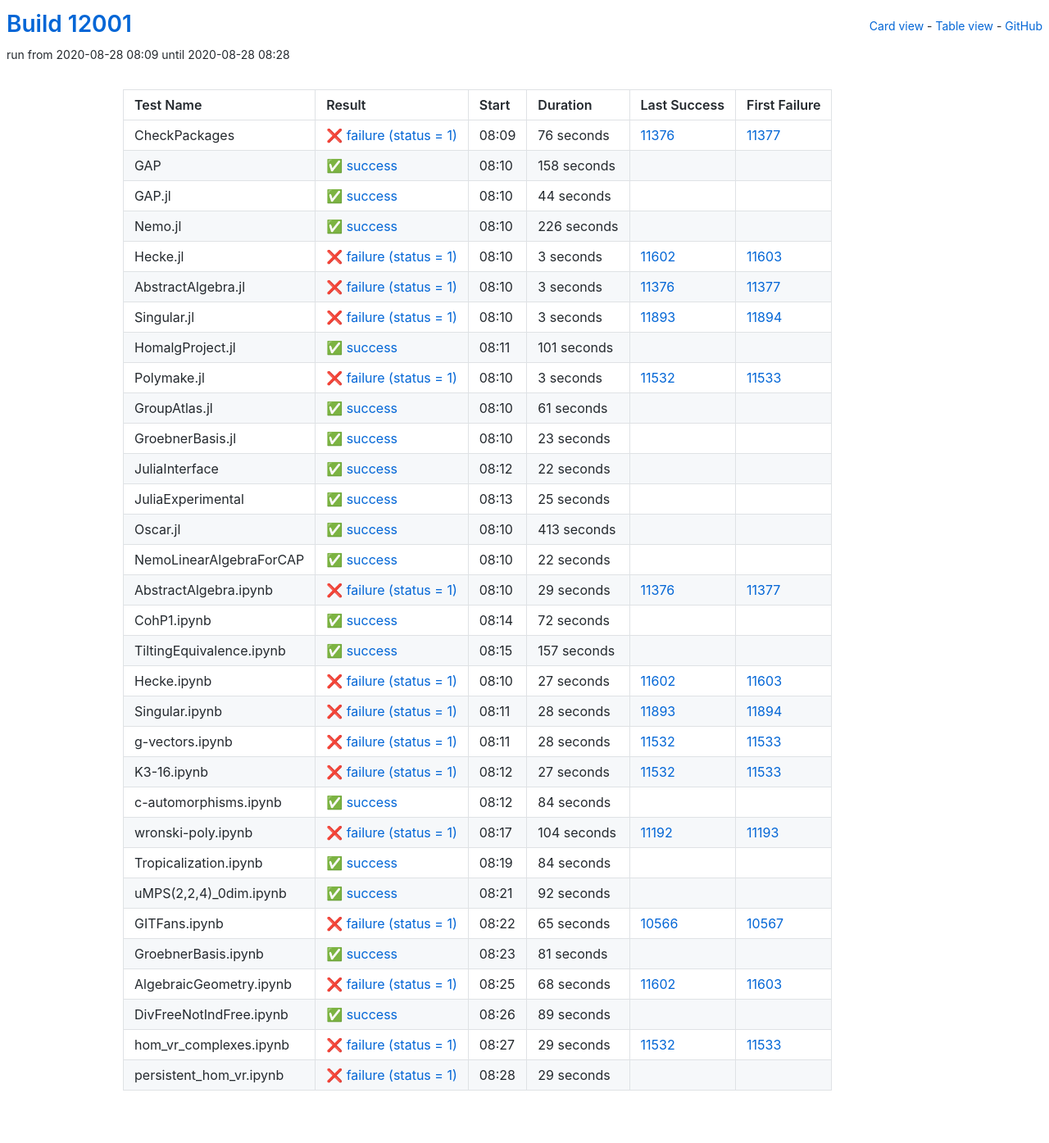
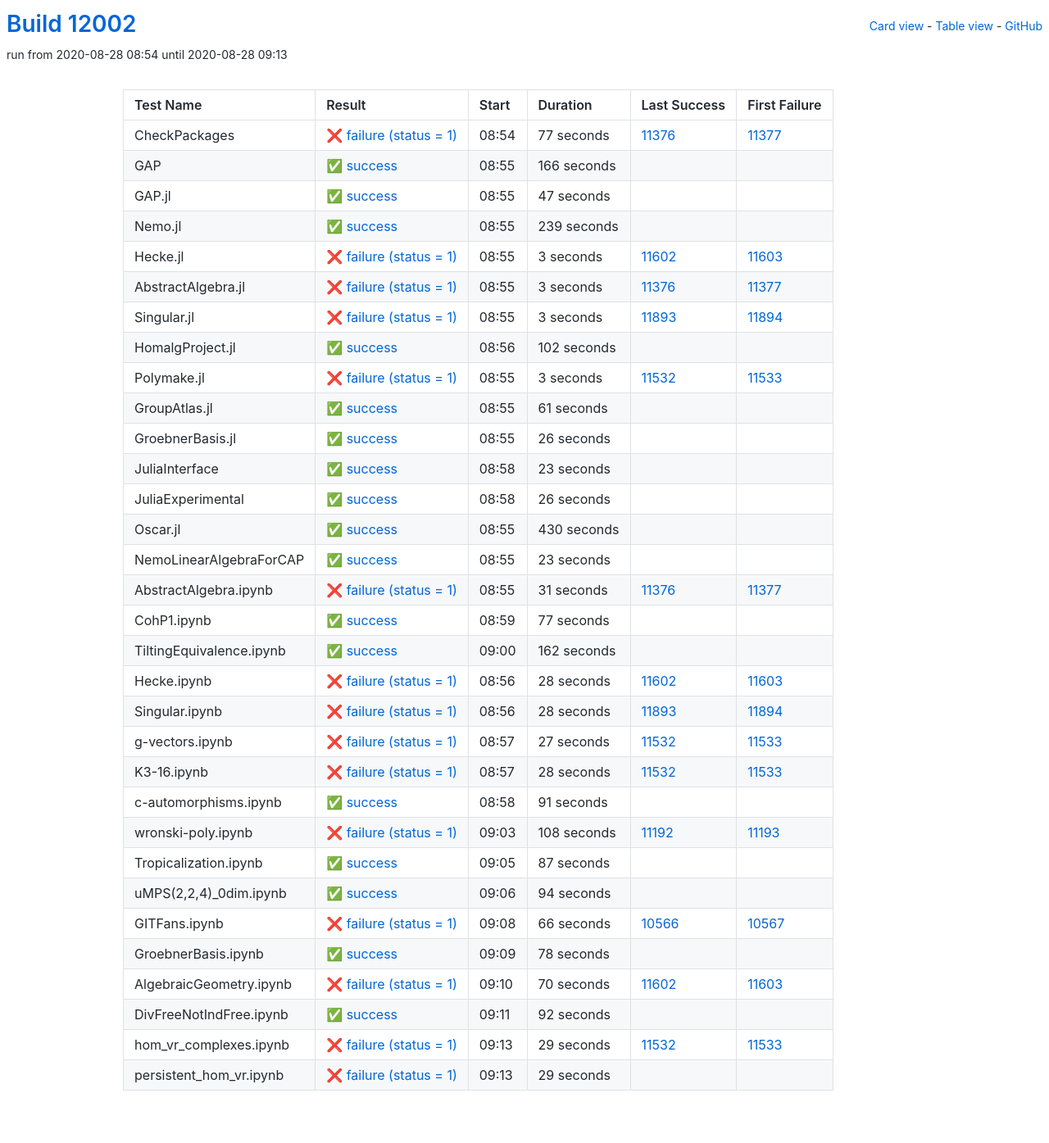
Before and after one commit to oscar-system/oscar-ci-status, a Jekyll site: the page built from table.html, in a window 1280 px wide. Shown: the whole page at 82% size. Built offline with Jekyll 4.4.1, drawn with Linux system fonts in a browser that asks for light colours.

Commit message:
Build #12002

```diff
--- a/_data/ci.yml
+++ b/_data/ci.yml
@@ -1,6 +1,6 @@
 ---
-build: 12001
-build_url: https://oscarci.mathematik.uni-kl.de/job/oscar/12001/
+build: 12002
+build_url: https://oscarci.mathematik.uni-kl.de/job/oscar/12002/
 job: oscar
 organization: oscar-system
 repo: oscar-ci-status
@@ -8,56 +8,56 @@
 tests:
 - name: CheckPackages
   id: checkpackages
-  log: https://oscarci.mathematik.uni-kl.de/job/oscar/12001/artifact/logs/build-12001/CheckPackages.log
-  start: 2020-08-28 08:09
+  log: https://oscarci.mathematik.uni-kl.de/job/oscar/12002/artifact/logs/build-12002/CheckPackages.log
+  start: 2020-08-28 08:54
   success: false
   exitcode: 1
   status: failure
-  duration: 76
+  duration: 77
   last_success: 11376
   last_success_url: https://oscarci.mathematik.uni-kl.de/job/oscar/11376/
   first_failure: 11377
   first_failure_url: https://oscarci.mathematik.uni-kl.de/job/oscar/11377/
 - name: GAP
   id: gap
-  log: https://oscarci.mathematik.uni-kl.de/job/oscar/12001/artifact/logs/build-12001/GAP.log
-  start: 2020-08-28 08:10
+  log: https://oscarci.mathematik.uni-kl.de/job/oscar/12002/artifact/logs/build-12002/GAP.log
+  start: 2020-08-28 08:55
   success: true
   exitcode: 0
   status: success
-  duration: 158
+  duration: 166
   last_success: false
   last_success_url:
   first_failure: false
   first_failure_url:
 - name: GAP.jl
   id: gap-jl
-  log: https://oscarci.mathematik.uni-kl.de/job/oscar/12001/artifact/logs/build-12001/GAP.jl.log
-  start: 2020-08-28 08:10
+  log: https://oscarci.mathematik.uni-kl.de/job/oscar/12002/artifact/logs/build-12002/GAP.jl.log
+  start: 2020-08-28 08:55
   success: true
   exitcode: 0
   status: success
-  duration: 44
+  duration: 47
   last_success: false
   last_success_url:
   first_failure: false
   first_failure_url:
 - name: Nemo.jl
   id: nemo-jl
-  log: https://oscarci.mathematik.uni-kl.de/job/oscar/12001/artifact/logs/build-12001/Nemo.jl.log
-  start: 2020-08-28 08:10
+  log: https://oscarci.mathematik.uni-kl.de/job/oscar/12002/artifact/logs/build-12002/Nemo.jl.log
+  start: 2020-08-28 08:55
   success: true
   exitcode: 0
   status: success
-  duration: 226
+  duration: 239
   last_success: false
   last_success_url:
   first_failure: false
   first_failure_url:
 - name: Hecke.jl
   id: hecke-jl
-  log: https://oscarci.mathematik.uni-kl.de/job/oscar/12001/artifact/logs/build-12001/Hecke.jl.log
-  start: 2020-08-28 08:10
+  log: https://oscarci.mathematik.uni-kl.de/job/oscar/12002/artifact/logs/build-12002/Hecke.jl.log
+  start: 2020-08-28 08:55
   success: false
   exitcode: 1
   status: failure
@@ -68,8 +68,8 @@
   first_failure_url: https://oscarci.mathematik.uni-kl.de/job/oscar/11603/
 - name: AbstractAlgebra.jl
   id: abstractalgebra-jl
-  log: https://oscarci.mathematik.uni-kl.de/job/oscar/12001/artifact/logs/build-12001/AbstractAlgebra.jl.log
-  start: 2020-08-28 08:10
+  log: https://oscarci.mathematik.uni-kl.de/job/oscar/12002/artifact/logs/build-12002/AbstractAlgebra.jl.log
+  start: 2020-08-28 08:55
   success: false
   exitcode: 1
   status: failure
@@ -80,8 +80,8 @@
   first_failure_url: https://oscarci.mathematik.uni-kl.de/job/oscar/11377/
 - name: Singular.jl
   id: singular-jl
-  log: https://oscarci.mathematik.uni-kl.de/job/oscar/12001/artifact/logs/build-12001/Singular.jl.log
-  start: 2020-08-28 08:10
+  log: https://oscarci.mathematik.uni-kl.de/job/oscar/12002/artifact/logs/build-12002/Singular.jl.log
+  start: 2020-08-28 08:55
   success: false
   exitcode: 1
   status: failure
@@ -92,20 +92,20 @@
   first_failure_url: https://oscarci.mathematik.uni-kl.de/job/oscar/11894/
 - name: HomalgProject.jl
   id: homalgproject-jl
-  log: https://oscarci.mathematik.uni-kl.de/job/oscar/12001/artifact/logs/build-12001/HomalgProject.jl.log
-  start: 2020-08-28 08:11
+  log: https://oscarci.mathematik.uni-kl.de/job/oscar/12002/artifact/logs/build-12002/HomalgProject.jl.log
+  start: 2020-08-28 08:56
   success: true
   exitcode: 0
   status: success
-  duration: 101
+  duration: 102
   last_success: false
   last_success_url:
   first_failure: false
   first_failure_url:
 - name: Polymake.jl
   id: polymake-jl
-  log: https://oscarci.mathematik.uni-kl.de/job/oscar/12001/artifact/logs/build-12001/Polymake.jl.log
-  start: 2020-08-28 08:10
+  log: https://oscarci.mathematik.uni-kl.de/job/oscar/12002/artifact/logs/build-12002/Polymake.jl.log
+  start: 2020-08-28 08:55
   success: false
   exitcode: 1
   status: failure
@@ -116,8 +116,8 @@
   first_failure_url: https://oscarci.mathematik.uni-kl.de/job/oscar/11533/
 - name: GroupAtlas.jl
   id: groupatlas-jl
-  log: https://oscarci.mathematik.uni-kl.de/job/oscar/12001/artifact/logs/build-12001/GroupAtlas.jl.log
-  start: 2020-08-28 08:10
+  log: https://oscarci.mathematik.uni-kl.de/job/oscar/12002/artifact/logs/build-12002/GroupAtlas.jl.log
+  start: 2020-08-28 08:55
   success: true
   exitcode: 0
   status: success
@@ -128,8 +128,20 @@
   first_failure_url:
 - name: GroebnerBasis.jl
   id: groebnerbasis-jl
-  log: https://oscarci.mathematik.uni-kl.de/job/oscar/12001/artifact/logs/build-12001/GroebnerBasis.jl.log
-  start: 2020-08-28 08:10
+  log: https://oscarci.mathematik.uni-kl.de/job/oscar/12002/artifact/logs/build-12002/GroebnerBasis.jl.log
+  start: 2020-08-28 08:55
+  success: true
+  exitcode: 0
+  status: success
+  duration: 26
+  last_success: false
+  last_success_url:
+  first_failure: false
+  first_failure_url:
+- name: JuliaInterface
+  id: juliainterface
+  log: https://oscarci.mathematik.uni-kl.de/job/oscar/12002/artifact/logs/build-12002/JuliaInterface.log
+  start: 2020-08-28 08:58
   success: true
   exitcode: 0
   status: success
@@ -138,106 +150,94 @@
   last_success_url:
   first_failure: false
   first_failure_url:
-- name: JuliaInterface
-  id: juliainterface
-  log: https://oscarci.mathematik.uni-kl.de/job/oscar/12001/artifact/logs/build-12001/JuliaInterface.log
-  start: 2020-08-28 08:12
+- name: JuliaExperimental
+  id: juliaexperimental
+  log: https://oscarci.mathematik.uni-kl.de/job/oscar/12002/artifact/logs/build-12002/JuliaExperimental.log
+  start: 2020-08-28 08:58
   success: true
   exitcode: 0
   status: success
-  duration: 22
-  last_success: false
-  last_success_url:
-  first_failure: false
-  first_failure_url:
-- name: JuliaExperimental
-  id: juliaexperimental
-  log: https://oscarci.mathematik.uni-kl.de/job/oscar/12001/artifact/logs/build-12001/JuliaExperimental.log
-  start: 2020-08-28 08:13
-  success: true
-  exitcode: 0
-  status: success
-  duration: 25
+  duration: 26
   last_success: false
   last_success_url:
   first_failure: false
   first_failure_url:
 - name: Oscar.jl
   id: oscar-jl
-  log: https://oscarci.mathematik.uni-kl.de/job/oscar/12001/artifact/logs/build-12001/Oscar.jl.log
-  start: 2020-08-28 08:10
+  log: https://oscarci.mathematik.uni-kl.de/job/oscar/12002/artifact/logs/build-12002/Oscar.jl.log
+  start: 2020-08-28 08:55
   success: true
   exitcode: 0
   status: success
-  duration: 413
+  duration: 430
   last_success: false
   last_success_url:
   first_failure: false
   first_failure_url:
 - name: NemoLinearAlgebraForCAP
   id: nemolinearalgebraforcap
-  log: https://oscarci.mathematik.uni-kl.de/job/oscar/12001/artifact/logs/build-12001/NemoLinearAlgebraForCAP.log
-  start: 2020-08-28 08:10
+  log: https://oscarci.mathematik.uni-kl.de/job/oscar/12002/artifact/logs/build-12002/NemoLinearAlgebraForCAP.log
+  start: 2020-08-28 08:55
   success: true
   exitcode: 0
   status: success
-  duration: 22
+  duration: 23
   last_success: false
   last_success_url:
   first_failure: false
   first_failure_url:
 - name: AbstractAlgebra.ipynb
   id: abstractalgebra-ipynb
-  log: https://oscarci.mathematik.uni-kl.de/job/oscar/12001/artifact/logs/build-12001/AbstractAlgebra.ipynb.log
-  start: 2020-08-28 08:10
+  log: https://oscarci.mathematik.uni-kl.de/job/oscar/12002/artifact/logs/build-12002/AbstractAlgebra.ipynb.log
+  start: 2020-08-28 08:55
   success: false
   exitcode: 1
   status: failure
-  duration: 29
+  duration: 31
   last_success: 11376
   last_success_url: https://oscarci.mathematik.uni-kl.de/job/oscar/11376/
   first_failure: 11377
   first_failure_url: https://oscarci.mathematik.uni-kl.de/job/oscar/11377/
 - name: CohP1.ipynb
   id: cohp1-ipynb
-  log: https://oscarci.mathematik.uni-kl.de/job/oscar/12001/artifact/logs/build-12001/CohP1.ipynb.log
-  start: 2020-08-28 08:14
+  log: https://oscarci.mathematik.uni-kl.de/job/oscar/12002/artifact/logs/build-12002/CohP1.ipynb.log
+  start: 2020-08-28 08:59
   success: true
   exitcode: 0
   status: success
-  duration: 72
+  duration: 77
   last_success: false
   last_success_url:
   first_failure: false
   first_failure_url:
 - name: TiltingEquivalence.ipynb
   id: tiltingequivalence-ipynb
-  log: https://oscarci.mathematik.uni-kl.de/job/oscar/12001/artifact/logs/build-12001/TiltingEquivalence.ipynb.log
-  start: 2020-08-28 08:15
+  log: https://oscarci.mathematik.uni-kl.de/job/oscar/12002/artifact/logs/build-12002/TiltingEquivalence.ipynb.log
+  start: 2020-08-28 09:00
   success: true
   exitcode: 0
   status: success
-  duration: 157
+  duration: 162
   last_success: false
   last_success_url:
   first_failure: false
   first_failure_url:
 - name: Hecke.ipynb
   id: hecke-ipynb
-  log: https://oscarci.mathematik.uni-kl.de/job/oscar/12001/artifact/logs/build-12001/Hecke.ipynb.log
-  start: 2020-08-28 08:10
+  log: https://oscarci.mathematik.uni-kl.de/job/oscar/12002/artifact/logs/build-12002/Hecke.ipynb.log
+  start: 2020-08-28 08:56
   success: false
   exitcode: 1
   status: failure
-  duration: 27
+  duration: 28
   last_success: 11602
   last_success_url: https://oscarci.mathematik.uni-kl.de/job/oscar/11602/
   first_failure: 11603
   first_failure_url: https://oscarci.mathematik.uni-kl.de/job/oscar/11603/
 - name: Singular.ipynb
   id: singular-ipynb
-  log: https://oscarci.mathematik.uni-kl.de/job/oscar/12001/artifact/logs/build-12001/Singular.ipynb.log
-  start: 2020-08-28 08:11
+  log: https://oscarci.mathematik.uni-kl.de/job/oscar/12002/artifact/logs/build-12002/Singular.ipynb.log
+  start: 2020-08-28 08:56
   success: false
   exitcode: 1
   status: failure
@@ -248,8 +248,20 @@
   first_failure_url: https://oscarci.mathematik.uni-kl.de/job/oscar/11894/
 - name: g-vectors.ipynb
   id: g-vectors-ipynb
-  log: https://oscarci.mathematik.uni-kl.de/job/oscar/12001/artifact/logs/build-12001/g-vectors.ipynb.log
-  start: 2020-08-28 08:11
+  log: https://oscarci.mathematik.uni-kl.de/job/oscar/12002/artifact/logs/build-12002/g-vectors.ipynb.log
+  start: 2020-08-28 08:57
+  success: false
+  exitcode: 1
+  status: failure
+  duration: 27
+  last_success: 11532
+  last_success_url: https://oscarci.mathematik.uni-kl.de/job/oscar/11532/
+  first_failure: 11533
+  first_failure_url: https://oscarci.mathematik.uni-kl.de/job/oscar/11533/
+- name: K3-16.ipynb
+  id: k3-16-ipynb
+  log: https://oscarci.mathematik.uni-kl.de/job/oscar/12002/artifact/logs/build-12002/K3-16.ipynb.log
+  start: 2020-08-28 08:57
   success: false
   exitcode: 1
   status: failure
@@ -258,58 +270,94 @@
   last_success_url: https://oscarci.mathematik.uni-kl.de/job/oscar/11532/
   first_failure: 11533
   first_failure_url: https://oscarci.mathematik.uni-kl.de/job/oscar/11533/
-- name: K3-16.ipynb
-  id: k3-16-ipynb
-  log: https://oscarci.mathematik.uni-kl.de/job/oscar/12001/artifact/logs/build-12001/K3-16.ipynb.log
-  start: 2020-08-28 08:12
-  success: false
-  exitcode: 1
-  status: failure
-  duration: 27
-  last_success: 11532
-  last_success_url: https://oscarci.mathematik.uni-kl.de/job/oscar/11532/
-  first_failure: 11533
-  first_failure_url: https://oscarci.mathematik.uni-kl.de/job/oscar/11533/
 - name: c-automorphisms.ipynb
   id: c-automorphisms-ipynb
-  log: https://oscarci.mathematik.uni-kl.de/job/oscar/12001/artifact/logs/build-12001/c-automorphisms.ipynb.log
-  start: 2020-08-28 08:12
+  log: https://oscarci.mathematik.uni-kl.de/job/oscar/12002/artifact/logs/build-12002/c-automorphisms.ipynb.log
+  start: 2020-08-28 08:58
   success: true
   exitcode: 0
   status: success
-  duration: 84
+  duration: 91
   last_success: false
   last_success_url:
   first_failure: false
   first_failure_url:
 - name: wronski-poly.ipynb
   id: wronski-poly-ipynb
-  log: https://oscarci.mathematik.uni-kl.de/job/oscar/12001/artifact/logs/build-12001/wronski-poly.ipynb.log
-  start: 2020-08-28 08:17
+  log: https://oscarci.mathematik.uni-kl.de/job/oscar/12002/artifact/logs/build-12002/wronski-poly.ipynb.log
+  start: 2020-08-28 09:03
   success: false
   exitcode: 1
   status: failure
-  duration: 104
+  duration: 108
   last_success: 11192
   last_success_url: https://oscarci.mathematik.uni-kl.de/job/oscar/11192/
   first_failure: 11193
   first_failure_url: https://oscarci.mathematik.uni-kl.de/job/oscar/11193/
 - name: Tropicalization.ipynb
   id: tropicalization-ipynb
-  log: https://oscarci.mathematik.uni-kl.de/job/oscar/12001/artifact/logs/build-12001/Tropicalization.ipynb.log
-  start: 2020-08-28 08:19
+  log: https://oscarci.mathematik.uni-kl.de/job/oscar/12002/artifact/logs/build-12002/Tropicalization.ipynb.log
+  start: 2020-08-28 09:05
   success: true
   exitcode: 0
   status: success
-  duration: 84
+  duration: 87
   last_success: false
   last_success_url:
   first_failure: false
   first_failure_url:
 - name: uMPS(2,2,4)_0dim.ipynb
   id: umps-2-2-4-0dim-ipynb
-  log: https://oscarci.mathematik.uni-kl.de/job/oscar/12001/artifact/logs/build-12001/uMPS-2-2-4-_0dim.ipynb.log
-  start: 2020-08-28 08:21
+  log: https://oscarci.mathematik.uni-kl.de/job/oscar/12002/artifact/logs/build-12002/uMPS-2-2-4-_0dim.ipynb.log
+  start: 2020-08-28 09:06
+  success: true
+  exitcode: 0
+  status: success
+  duration: 94
+  last_success: false
+  last_success_url:
+  first_failure: false
+  first_failure_url:
+- name: GITFans.ipynb
+  id: gitfans-ipynb
+  log: https://oscarci.mathematik.uni-kl.de/job/oscar/12002/artifact/logs/build-12002/GITFans.ipynb.log
+  start: 2020-08-28 09:08
+  success: false
+  exitcode: 1
+  status: failure
+  duration: 66
+  last_success: 10566
+  last_success_url: https://oscarci.mathematik.uni-kl.de/job/oscar/10566/
+  first_failure: 10567
+  first_failure_url: https://oscarci.mathematik.uni-kl.de/job/oscar/10567/
+- name: GroebnerBasis.ipynb
+  id: groebnerbasis-ipynb
+  log: https://oscarci.mathematik.uni-kl.de/job/oscar/12002/artifact/logs/build-12002/GroebnerBasis.ipynb.log
+  start: 2020-08-28 09:09
+  success: true
+  exitcode: 0
+  status: success
+  duration: 78
+  last_success: false
+  last_success_url:
+  first_failure: false
+  first_failure_url:
+- name: AlgebraicGeometry.ipynb
+  id: algebraicgeometry-ipynb
+  log: https://oscarci.mathematik.uni-kl.de/job/oscar/12002/artifact/logs/build-12002/AlgebraicGeometry.ipynb.log
+  start: 2020-08-28 09:10
+  success: false
+  exitcode: 1
+  status: failure
+  duration: 70
+  last_success: 11602
+  last_success_url: https://oscarci.mathematik.uni-kl.de/job/oscar/11602/
+  first_failure: 11603
+  first_failure_url: https://oscarci.mathematik.uni-kl.de/job/oscar/11603/
+- name: DivFreeNotIndFree.ipynb
+  id: divfreenotindfree-ipynb
+  log: https://oscarci.mathematik.uni-kl.de/job/oscar/12002/artifact/logs/build-12002/DivFreeNotIndFree.ipynb.log
+  start: 2020-08-28 09:11
   success: true
   exitcode: 0
   status: success
@@ -318,58 +366,10 @@
   last_success_url:
   first_failure: false
   first_failure_url:
-- name: GITFans.ipynb
-  id: gitfans-ipynb
-  log: https://oscarci.mathematik.uni-kl.de/job/oscar/12001/artifact/logs/build-12001/GITFans.ipynb.log
-  start: 2020-08-28 08:22
-  success: false
-  exitcode: 1
-  status: failure
-  duration: 65
-  last_success: 10566
-  last_success_url: https://oscarci.mathematik.uni-kl.de/job/oscar/10566/
-  first_failure: 10567
-  first_failure_url: https://oscarci.mathematik.uni-kl.de/job/oscar/10567/
-- name: GroebnerBasis.ipynb
-  id: groebnerbasis-ipynb
-  log: https://oscarci.mathematik.uni-kl.de/job/oscar/12001/artifact/logs/build-12001/GroebnerBasis.ipynb.log
-  start: 2020-08-28 08:23
-  success: true
-  exitcode: 0
-  status: success
-  duration: 81
-  last_success: false
-  last_success_url:
-  first_failure: false
-  first_failure_url:
-- name: AlgebraicGeometry.ipynb
-  id: algebraicgeometry-ipynb
-  log: https://oscarci.mathematik.uni-kl.de/job/oscar/12001/artifact/logs/build-12001/AlgebraicGeometry.ipynb.log
-  start: 2020-08-28 08:25
-  success: false
-  exitcode: 1
-  status: failure
-  duration: 68
-  last_success: 11602
-  last_success_url: https://oscarci.mathematik.uni-kl.de/job/oscar/11602/
-  first_failure: 11603
-  first_failure_url: https://oscarci.mathematik.uni-kl.de/job/oscar/11603/
-- name: DivFreeNotIndFree.ipynb
-  id: divfreenotindfree-ipynb
-  log: https://oscarci.mathematik.uni-kl.de/job/oscar/12001/artifact/logs/build-12001/DivFreeNotIndFree.ipynb.log
-  start: 2020-08-28 08:26
-  success: true
-  exitcode: 0
-  status: success
-  duration: 89
-  last_success: false
-  last_success_url:
-  first_failure: false
-  first_failure_url:
 - name: hom_vr_complexes.ipynb
   id: hom-vr-complexes-ipynb
-  log: https://oscarci.mathematik.uni-kl.de/job/oscar/12001/artifact/logs/build-12001/hom_vr_complexes.ipynb.log
-  start: 2020-08-28 08:27
+  log: https://oscarci.mathematik.uni-kl.de/job/oscar/12002/artifact/logs/build-12002/hom_vr_complexes.ipynb.log
+  start: 2020-08-28 09:13
   success: false
   exitcode: 1
   status: failure
@@ -380,8 +380,8 @@
   first_failure_url: https://oscarci.mathematik.uni-kl.de/job/oscar/11533/
 - name: persistent_hom_vr.ipynb
   id: persistent-hom-vr-ipynb
-  log: https://oscarci.mathematik.uni-kl.de/job/oscar/12001/artifact/logs/build-12001/persistent_hom_vr.ipynb.log
-  start: 2020-08-28 08:28
+  log: https://oscarci.mathematik.uni-kl.de/job/oscar/12002/artifact/logs/build-12002/persistent_hom_vr.ipynb.log
+  start: 2020-08-28 09:13
   success: false
   exitcode: 1
   status: failure
```
Also changed, not shown: README.md.
